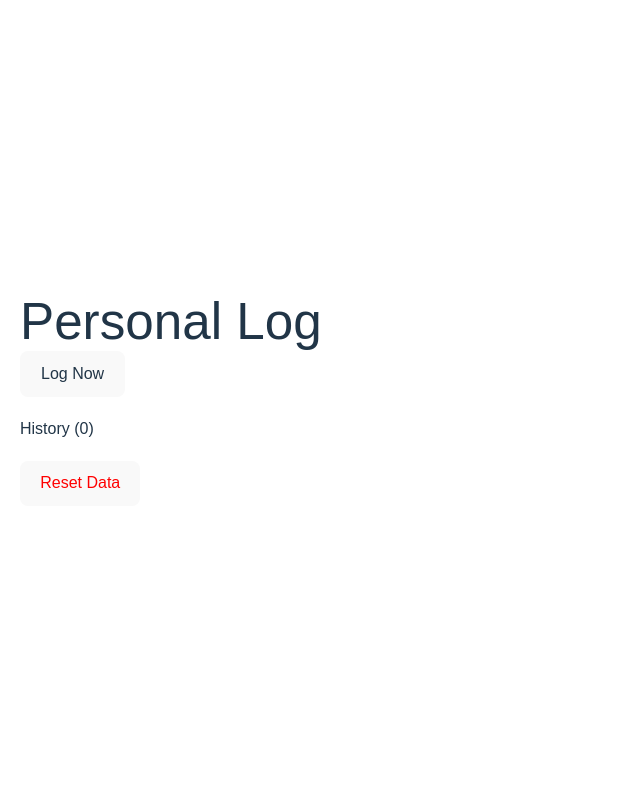
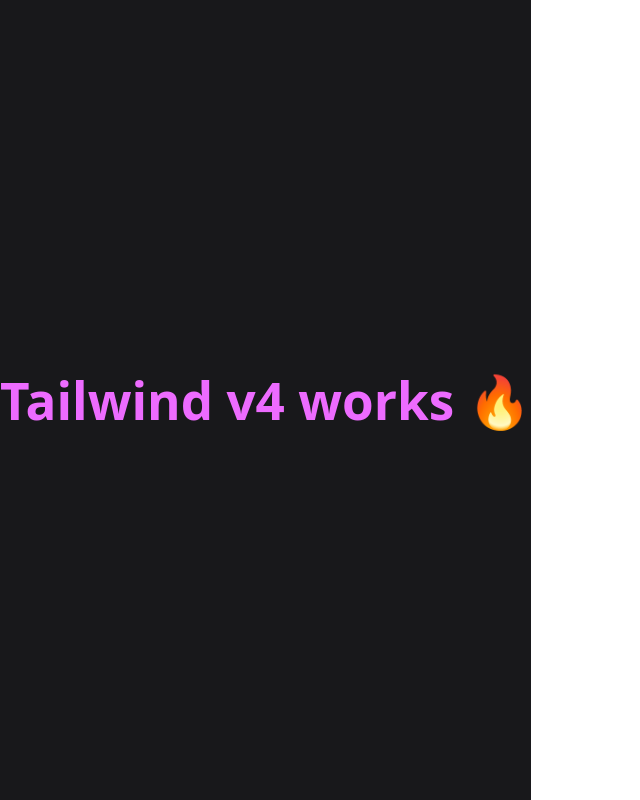
Before and after one commit to AlonDlv/Penalytics, a React (Vite) app: page / in a window 1280 px wide. Shown: the whole page, without its empty margins (0-640 px from the left). Built offline with nearby package versions, Linux system fonts and the light colour scheme.

Commit message:
Update App.jsx

```diff
--- a/src/App.jsx
+++ b/src/App.jsx
@@ -1,55 +1,11 @@
 import React, { useState, useEffect } from 'react';
 
-const App = () => {
-  // Load logs from local storage or start with empty array
-  const [logs, setLogs] = useState(() => {
-    const saved = localStorage.getItem('user_logs');
-    return saved ? JSON.parse(saved) : [];
-  });
-
-  // Save to local storage whenever logs change
-  useEffect(() => {
-    localStorage.setItem('user_logs', JSON.stringify(logs));
-  }, [logs]);
-
-  const handleLog = () => {
-    const newLog = {
-      id: Date.now(),
-      timestamp: new Date().toISOString(),
-    };
-    setLogs([newLog, ...logs]);
-  };
-
-  const clearLogs = () => {
-    if (window.confirm("Are you sure you want to clear history?")) {
-      setLogs([]);
-    }
-  };
-
+export default function App() {
   return (
-    <div style={{ padding: '20px', fontFamily: 'Arial, sans-serif' }}>
-      <h1>Personal Log</h1>
-
-      <button onClick={handleLog} style={{ padding: '10px 20px', fontSize: '16px' }}>
-        Log Now
-      </button>
-
-      <div style={{ marginTop: '20px' }}>
-        <h3>History ({logs.length})</h3>
-        <ul>
-          {logs.map(log => (
-            <li key={log.id}>
-              {new Date(log.timestamp).toLocaleString()}
-            </li>
-          ))}
-        </ul>
-      </div>
-
-      <button onClick={clearLogs} style={{ marginTop: '20px', color: 'red' }}>
-        Reset Data
-      </button>
+    <div className="min-h-screen flex items-center justify-center bg-zinc-900 text-white">
+      <h1 className="text-4xl font-bold text-fuchsia-400">
+        Tailwind v4 works 🔥
+      </h1>
     </div>
   );
-};
-
-export default App;
+}
```
